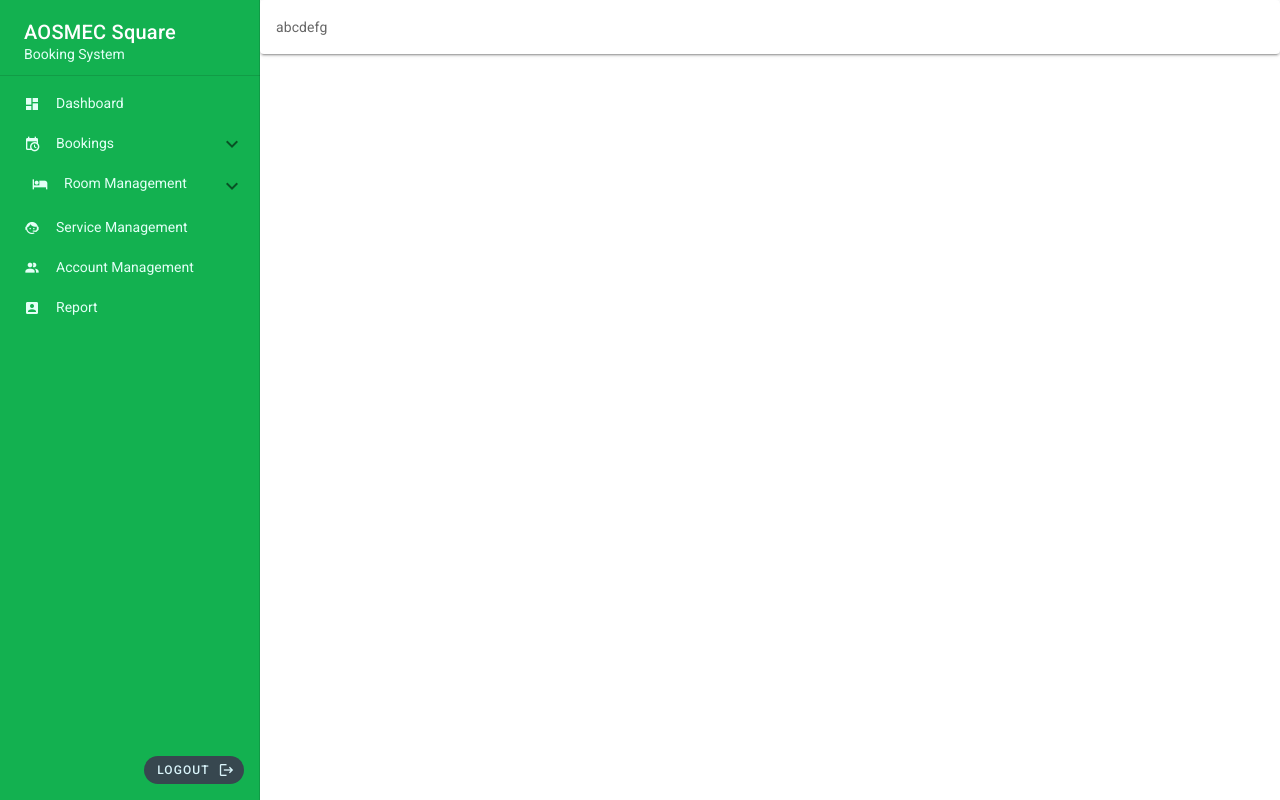
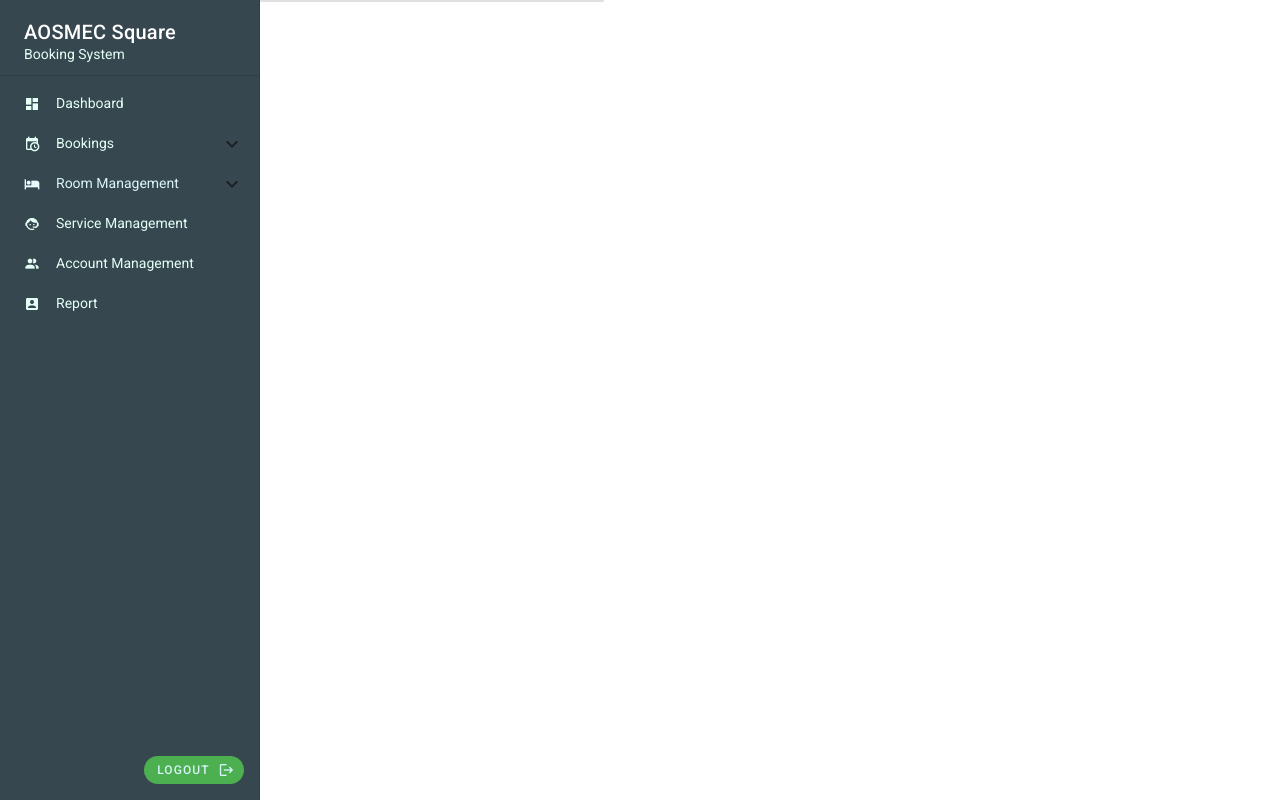
Before and after one commit to mikamikkz/AOSMECSystem, a Vue app in the folder aosmec/: page /dashboard in a window 1280 px wide. Built offline with nearby package versions, Linux system fonts and the light colour scheme.

Commit message:
j: fixed nav

```diff
--- a/aosmec/src/components/Navigation.vue
+++ b/aosmec/src/components/Navigation.vue
@@ -1,6 +1,6 @@
 <template>
   <v-navigation-drawer
-      color="#13b150"
+    color="blue-grey darken-3"
     permanent
     v-model="drawer"
     width="260"
@@ -11,7 +11,9 @@
         <v-list-item-title style="font-size: 20px" class="title white--text">
           AOSMEC Square
         </v-list-item-title>
-          <v-list-item-subtitle style="color: #e3fff6">Booking System</v-list-item-subtitle>
+        <v-list-item-subtitle style="color: #e3fff6"
+          >Booking System</v-list-item-subtitle
+        >
       </v-list-item-content>
     </v-list-item>
 
@@ -20,7 +22,7 @@
     <v-list dense nav>
       <v-list-item-group>
         <router-link to="/dashboard" style="color: #c8f0f9">
-            <v-list-item>
+          <v-list-item color="green">
             <v-list-item-icon class="ml-2 ma-0 mt-2 mr-2">
               <v-icon small style="color: #e3fff6">mdi-view-dashboard</v-icon>
             </v-list-item-icon>
@@ -30,12 +32,10 @@
           </v-list-item>
         </router-link>
 
-          <v-list-group color="white">
+        <v-list-group color="green">
           <template v-slot:activator>
             <v-list-item-icon class="ma-0 mt-2 mr-2 pl-2 pr-2">
-                  <v-icon small style="color: #e3fff6"
-                    >mdi-calendar-clock</v-icon
-                  >
+              <v-icon small style="color: #e3fff6">mdi-calendar-clock</v-icon>
             </v-list-item-icon>
             <v-list-item-content style="color: #e3fff6; font-size: 14px">
               Bookings
@@ -43,11 +43,9 @@
           </template>
 
           <router-link to="/reservation" style="color: #daf5fb">
-              <v-list-item>
+            <v-list-item color="green">
               <v-list-item-icon class="ml-10 ma-0 mt-2">
-                  <v-icon small style="color: #e3fff6"
-                    >mdi-calendar-check</v-icon
-                  >
+                <v-icon small style="color: #e3fff6">mdi-calendar-check</v-icon>
               </v-list-item-icon>
               <v-list-item-content style="color: #e3fff6" class="list-item">
                 Reservation
@@ -56,11 +54,9 @@
           </router-link>
 
           <router-link to="/checkin" style="color: #daf5fb">
-              <v-list-item>
+            <v-list-item color="green">
               <v-list-item-icon class="ml-10 ma-0 mt-2">
-                  <v-icon small style="color: #e3fff6"
-                    >mdi-account-check</v-icon
-                  >
+                <v-icon small style="color: #e3fff6">mdi-account-check</v-icon>
               </v-list-item-icon>
               <v-list-item-content style="color: #e3fff6" class="list-item">
                 Check In
@@ -69,30 +65,31 @@
           </router-link>
         </v-list-group>
 
-          <v-list-group color="white">
+        <v-list-group color="green">
           <template v-slot:activator>
-              <v-list-item to="/room-mgmt" color="white">
-                <v-list-item-icon class="ma-0 mt-2 mr-2 pl-2 pr-2">
-                  <v-icon small style="color: #e3fff6">mdi-bed</v-icon>
+            <v-list-item-icon class="ml-2 ma-0 mt-2 mr-2">
+              <v-icon small style="color: #edfafd">mdi-bed</v-icon>
             </v-list-item-icon>
-                <v-list-item-content style="color: #e3fff6; font-size: 14px">
+            <v-list-item-content
+              style="color: #daf5fb; font-size: 14px"
+              to="/room-mgmt"
+            >
               Room Management
             </v-list-item-content>
-              </v-list-item>
           </template>
 
           <router-link to="/room-mgmt/floor-1" style="color: #daf5fb">
-              <v-list-item>
+            <v-list-item color="green">
               <v-list-item-icon class="ml-10 ma-0 mt-2">
                 <v-icon small style="color: #e3fff6">mdi-floor-plan</v-icon>
               </v-list-item-icon>
-                <v-list-item-content style="color:#e3fff6C" class="list-item">
+              <v-list-item-content style="color: #e3fff6C" class="list-item">
                 Floor 1
               </v-list-item-content>
             </v-list-item>
           </router-link>
           <router-link to="/room-mgmt/floor-2" style="color: #daf5fb">
-              <v-list-item>
+            <v-list-item color="green">
               <v-list-item-icon class="ml-10 ma-0 mt-2">
                 <v-icon small style="color: #e3fff6">mdi-floor-plan</v-icon>
               </v-list-item-icon>
@@ -102,7 +99,7 @@
             </v-list-item>
           </router-link>
           <router-link to="/room-mgmt/floor-3" style="color: #daf5fb">
-              <v-list-item>
+            <v-list-item color="green">
               <v-list-item-icon class="ml-10 ma-0 mt-2">
                 <v-icon small style="color: #e3fff6">mdi-floor-plan</v-icon>
               </v-list-item-icon>
@@ -114,7 +111,7 @@
         </v-list-group>
 
         <router-link to="/service-mgmt" style="color: #c8f0f9">
-            <v-list-item>
+          <v-list-item color="green">
             <v-list-item-icon class="ml-2 ma-0 mt-2 mr-2">
               <v-icon small style="color: #e3fff6">mdi-face-agent</v-icon>
             </v-list-item-icon>
@@ -125,11 +122,9 @@
         </router-link>
 
         <router-link to="/account-mgmt" style="color: #c8f0f9">
-            <v-list-item>
+          <v-list-item color="green">
             <v-list-item-icon class="ml-2 ma-0 mt-2 mr-2">
-                <v-icon small style="color: #e3fff6"
-                  >mdi-account-multiple</v-icon
-                >
+              <v-icon small style="color: #e3fff6">mdi-account-multiple</v-icon>
             </v-list-item-icon>
             <v-list-item-content style="color: #e3fff6; font-size: 14px">
               Account Management
@@ -138,7 +133,7 @@
         </router-link>
 
         <router-link to="/report" style="color: #c8f0f9">
-            <v-list-item>
+          <v-list-item color="green">
             <v-list-item-icon class="ml-2 ma-0 mt-2 mr-2">
               <v-icon small style="color: #e3fff6">mdi-account-box</v-icon>
             </v-list-item-icon>
@@ -152,10 +147,11 @@
     <template v-slot:append>
       <div class="pa-2 ma-2 d-flex flex-row-reverse">
         <v-btn
+          to="/logout"
           depressed
           small
           rounded
-            color="blue-grey darken-3"
+          color="green"
           style="color: #daf5fb; font-size: 12px"
         >
           Logout
@@ -185,7 +181,7 @@ export default {
 a {
   text-decoration: none;
 }
->>>.v-list-item__icon.v-list-group__header__append-icon{
+>>> .v-list-item__icon.v-list-group__header__append-icon {
   margin-left: 0px !important;
 }
 </style>
--- a/aosmec/src/views/Dashboard.vue
+++ b/aosmec/src/views/Dashboard.vue
@@ -1,10 +1,37 @@
 <template>
   <div class="dashboard">
-    <v-card>
-      <v-card-text>
-        abcdefg
-      </v-card-text>
-    </v-card>
+    <v-card
+    max-width="344"
+    outlined
+  >
+    <!-- <v-list-item three-line>
+      <v-list-item-content>
+        <div class="overline mb-4">
+          OVERLINE
+        </div>
+        <v-list-item-title class="headline mb-1">
+          Headline 5
+        </v-list-item-title>
+        <v-list-item-subtitle>Greyhound divisely hello coldly fonwderfully</v-list-item-subtitle>
+      </v-list-item-content>
+
+      <v-list-item-avatar
+        tile
+        size="80"
+        color="grey"
+      ></v-list-item-avatar>
+    </v-list-item>
+
+    <v-card-actions>
+      <v-btn
+        outlined
+        rounded
+        text
+      >
+        Button
+      </v-btn>
+    </v-card-actions> -->
+  </v-card>
   </div>
 </template>
 
```
Lines whose indentation alone changed are shown as unchanged.
